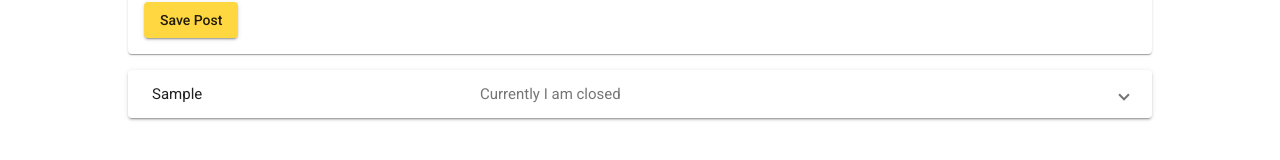
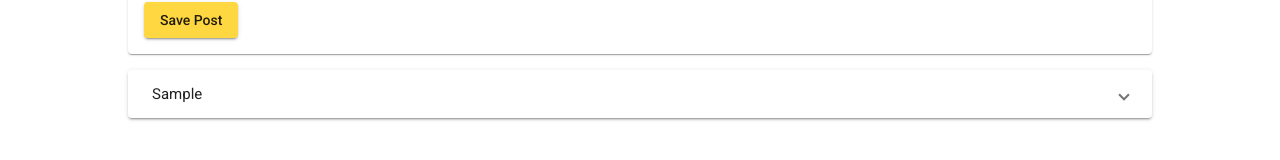
Before and after one commit to amabelleS/My-network, an Angular app: page / in a window 1280 px wide. Both pictures are taken after typing "Sample", "Sample" into the empty fields and a click on the button "Save Post". Shown: the part 254-414 px from the top of the page. Built offline with nearby package versions, Linux system fonts and the light colour scheme.

Commit message:
Edit $ delete btns - template

```diff
--- a/src/app/post/post-list/post-list.component.html
+++ b/src/app/post/post-list/post-list.component.html
@@ -1,5 +1,5 @@
-<mat-accordion multi="true" *ngIf="posts.length > 0">
-  <!-- <mat-expansion-panel hideToggle>
+<!-- <mat-accordion multi="true" *ngIf="posts.length > 0"> -->
+<!-- <mat-expansion-panel hideToggle>
     <mat-expansion-panel-header>
       <mat-panel-title> This is the expansion title </mat-panel-title>
       <mat-panel-description>
@@ -8,7 +8,7 @@
     </mat-expansion-panel-header>
     <p>This is the primary content of the panel.</p>
   </mat-expansion-panel> -->
-  <mat-expansion-panel
+<!-- <mat-expansion-panel
     (opened)="panelOpenState = true"
     (closed)="panelOpenState = false"
     *ngFor="let post of posts"
@@ -23,20 +23,20 @@
   </mat-expansion-panel>
 </mat-accordion>
 
-<p class="mat-body-1 info-text" *ngIf="posts.length <= 0">No posts added yet</p>
+<p class="mat-body-1 info-text" *ngIf="posts.length <= 0">No posts added yet</p> -->
 
-<!-- <mat-accordion multi="true" *ngIf="posts.length > 0">
+<mat-accordion multi="true" *ngIf="posts.length > 0">
   <mat-expansion-panel *ngFor="let post of posts">
     <mat-expansion-panel-header>
       {{ post.title }}
     </mat-expansion-panel-header>
     <p>{{ post.content }}</p>
     <mat-action-row>
-      <button mat-button color="primary">EDIT</button>
+      <button mat-button color="accent">EDIT</button>
       <button mat-button color="warn">DELETE</button>
     </mat-action-row>
   </mat-expansion-panel>
 </mat-accordion>
 <p class="info-text mat-body-1" *ngIf="posts.length <= 0">
   No posts added yet!
-</p> -->
+</p>
```
